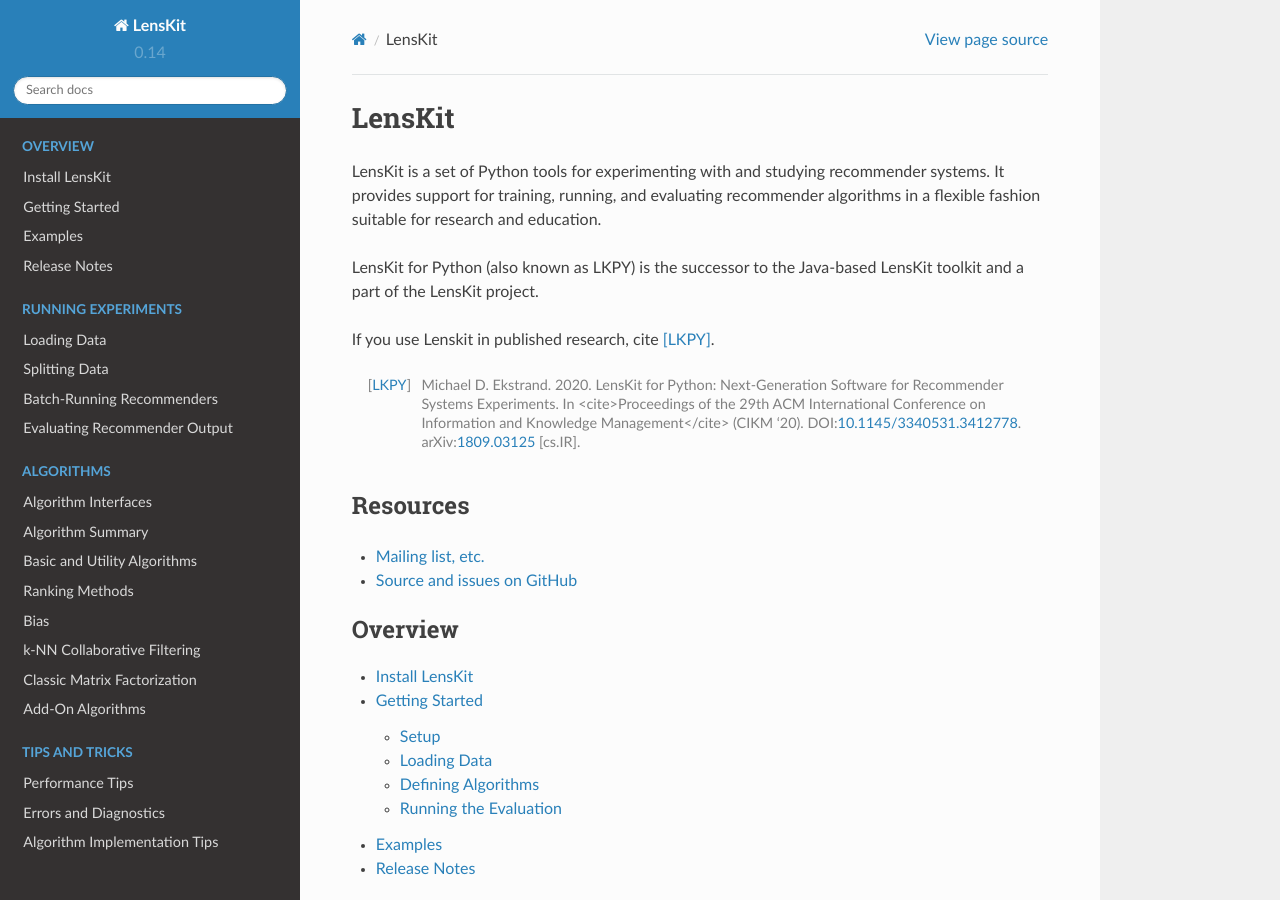
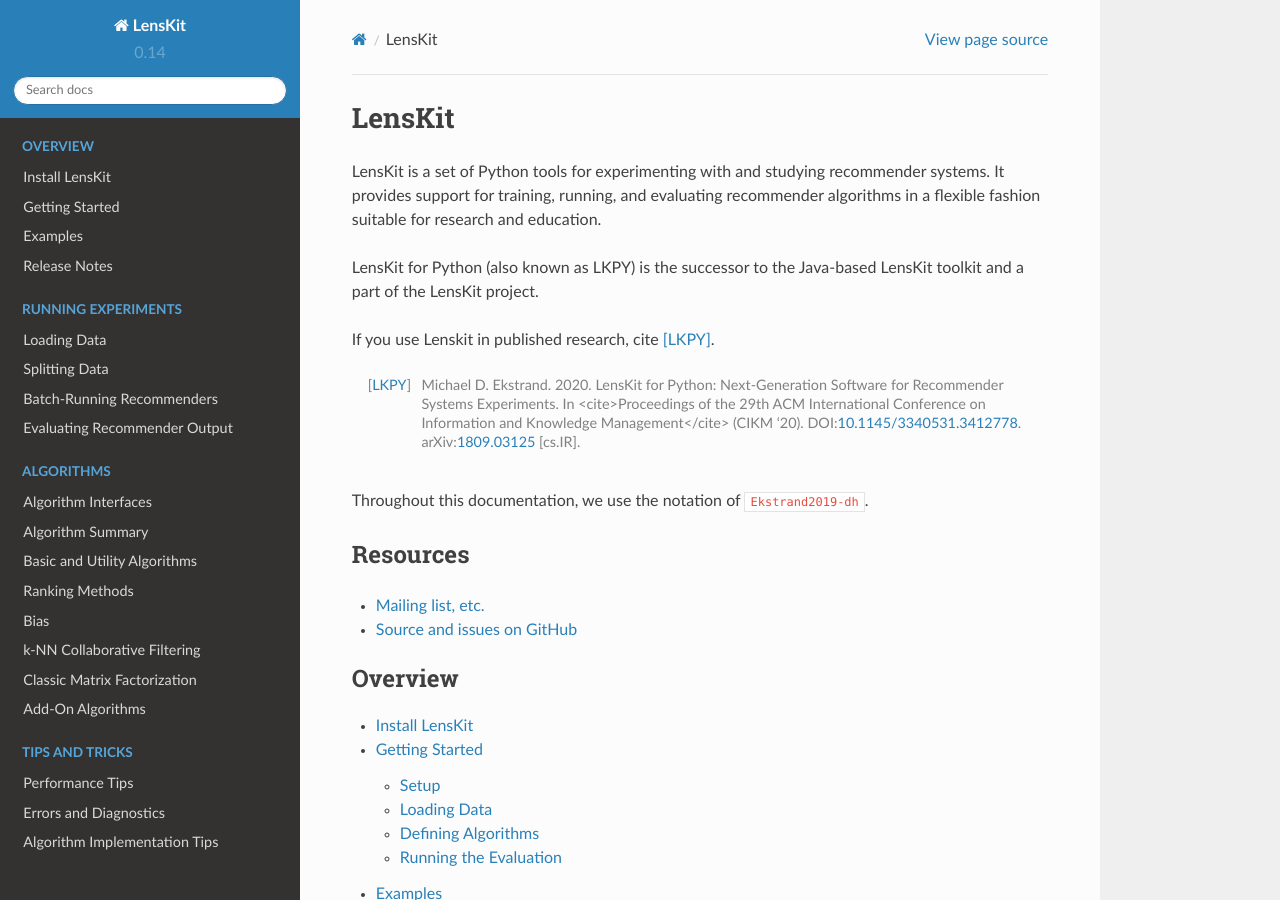
Before and after one commit to lenskit/lkpy, a Sphinx documentation site: the page built from docs/index.rst, in a window 1280 px wide and 900 px high. Built offline with Sphinx 7.4.7 and the Read the Docs theme 2.0.0, drawn with Linux system fonts in a browser that asks for light colours; cross-references to code outside the pages are shown as plain code; some of the changed lines change nothing that is shown.

Commit message:
Document notation

```diff
--- a/docs/index.rst
+++ b/docs/index.rst
@@ -16,6 +16,8 @@
     In <cite>Proceedings of the 29th ACM International Conference on Information and Knowledge Management</cite> (CIKM '20).
     DOI:`10.1145/3340531.3412778 <https://dx.doi.org/10.1145/3340531.3412778>`_.
     arXiv:`1809.03125 <https://arxiv.org/abs/1809.03125>`_ [cs.IR].
+
+Throughout this documentation, we use the notation of :cite:t:`Ekstrand2019-dh`.
 
 Resources
 ---------
--- a/docs/lenskit.bib
+++ b/docs/lenskit.bib
@@ -306,6 +306,17 @@
   pmc      = "PMC7056644"
 }
 
+@TECHREPORT{Ekstrand2019-dh,
+  title       = "Recommender Systems Notation",
+  author      = "Ekstrand, Michael D and Konstan, Joseph A",
+  number      =  177,
+  series      = "Computer Science Faculty Publications and Presentations",
+  institution = "Boise State University",
+  year        =  2019,
+  url         = "https://arxiv.org/abs/1902.01348",
+  doi         = "10.18122/cs\_facpubs/177/boisestate"
+}
+
 @ARTICLE{Pedregosa2011-gi,
   title   = "Scikit-learn: Machine Learning in {P}ython",
   author  = "Pedregosa, F and Varoquaux, G and Gramfort, A and Michel, V and
```
